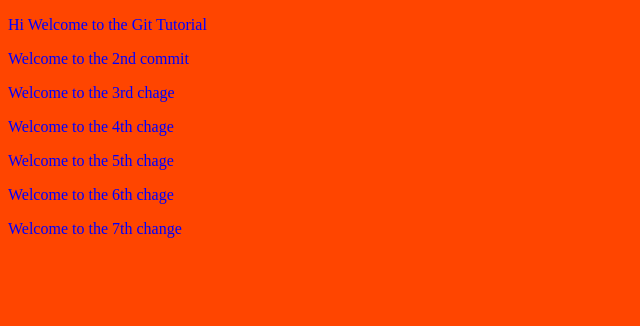
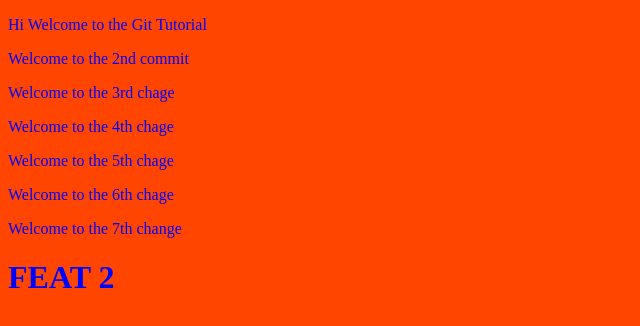
Before and after one commit to bisoyibadri-collab/athena, a plain HTML site: page index.html in a window 1280 px wide. Shown: the whole page, without its empty margins (0-640 px from the left). Drawn offline with Linux system fonts and the light colour scheme.

Commit message:
feat-2 1

```diff
--- a/index.html
+++ b/index.html
@@ -15,6 +15,8 @@
     <p>Welcome to the 6th chage</p>
     <p>Welcome to the 7th change</p>
 
+    <h1>FEAT 2</h1>
+
 </body>
 <style>
     body {
```
